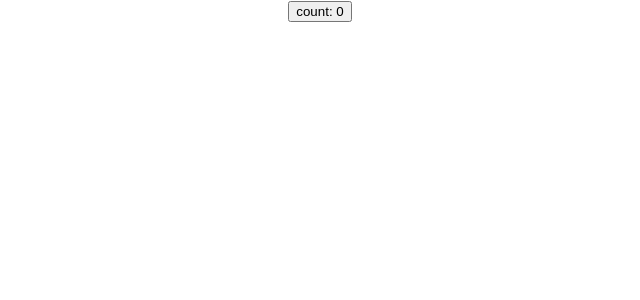
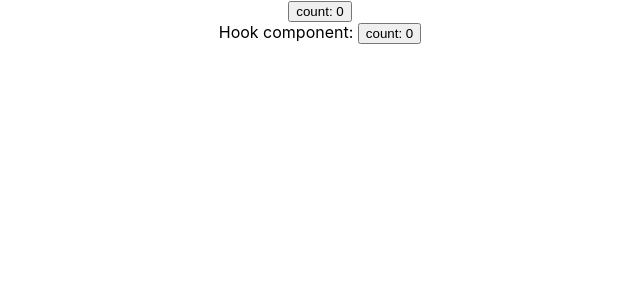
Before and after one commit to yashvanthkg/react-hooks-demo, a React (Create React App) app: page / in a window 1280 px wide. Shown: the top 300 px of the page, without its empty margins (320-960 px from the left). Built offline with nearby package versions, Linux system fonts and the light colour scheme.

Commit message:
functional component and add hook

```diff
--- a/src/App.js
+++ b/src/App.js
@@ -1,11 +1,13 @@
 import './App.css';
 import ClassCounter from './components/ClassCounter';
+import HookCounter from './components/HookCounter';
 
 
 function App() {
   return (
     <div className="App">
       <ClassCounter />
+      <HookCounter />
     </div>
   );
 }
--- /dev/null
+++ b/src/components/HookCounter.js
@@ -0,0 +1,13 @@
+import React, { useState } from 'react'
+
+function HookCounter() {
+    const [count, setCount] = useState(0)
+    return (
+        <div>
+            <span>Hook component: </span>
+            <button onClick={() => setCount(count+1)}>count: {count}</button>
+        </div>
+    )
+}
+
+export default HookCounter
```
